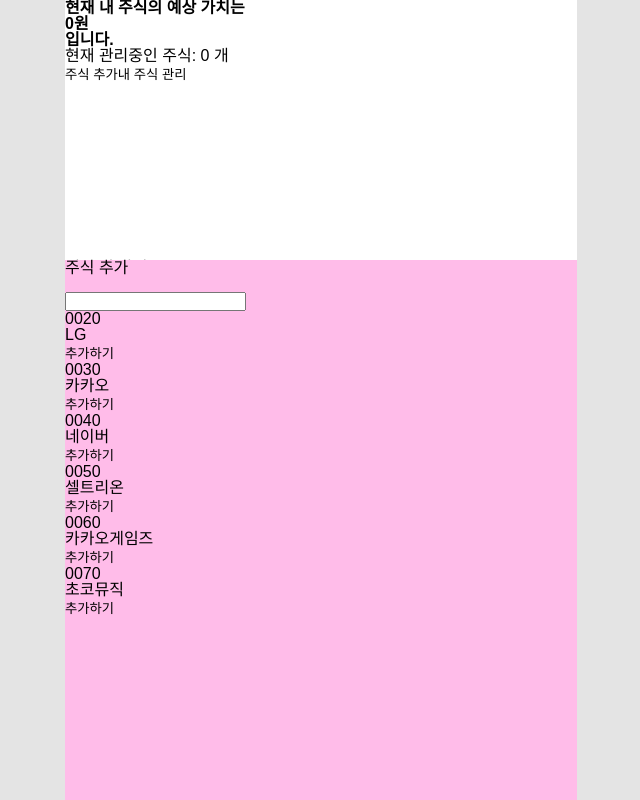
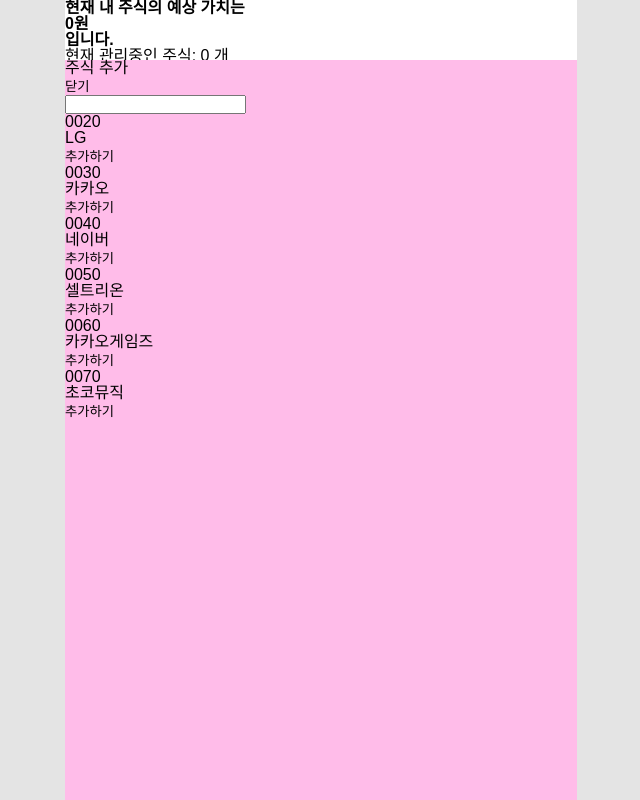
Before and after one commit to seungminRyu/stock-eye, a React (Create React App) app: page / in a window 1280 px wide. Both pictures are taken after a click on the button "주식 추가". Shown: the whole page, without its empty margins (319-959 px from the left). Built offline with nearby package versions, Linux system fonts and the light colour scheme; the HTML template or start-up script is replaced by a standard one.

Commit message:
Add: 메뉴 열기, 닫기 로직 추가

```diff
--- a/public/index.html
+++ b/public/index.html
@@ -24,7 +24,7 @@
       work correctly both with client-side routing and a non-root public URL.
       Learn how to configure a non-root public URL by running `npm run build`.
     -->
-    <title>React App</title>
+    <title>스톡아이</title>
   </head>
   <body>
     <noscript>You need to enable JavaScript to run this app.</noscript>
--- a/src/App.js
+++ b/src/App.js
@@ -1,4 +1,4 @@
-import React from 'react';
+import React, { useState } from 'react';
 import { createGlobalStyle } from 'styled-components';
 import { StockProvider } from './context/StockContext';
 import Search from './component/Search';
@@ -15,14 +15,50 @@ const GlobalStyle = createGlobalStyle`
 `;
 
 function App() {
+    const [isManageOpen, setIsManageOpen] = useState(false);
+    const [isSearchOpen, setIsSearchOpen] = useState(false);
+
+    const onManageOpen = () => {
+        const activateManage = () => setIsManageOpen(true);
+        activateManage();
+        console.log("ma open", isSearchOpen);
+    }
+
+    const onManageQuit = () => {
+        const deactivateManage = () => setIsManageOpen(false);
+        deactivateManage();
+        console.log("ma quit", isSearchOpen);
+    }
+
+    const onSearchOpen = () => {
+        const activateSearch = () => setIsSearchOpen(true);
+        activateSearch();
+        console.log("se open: ", isManageOpen);
+
+    }
+    const onSearchQuit = () => {
+        const deactivateSearch = () => setIsSearchOpen(false);
+        deactivateSearch();
+        console.log("se quit", isSearchOpen);
+    }
+
     return (
         <StockProvider>
             <GlobalStyle/>
             <AppTemplate>
                 <Header/>
-                <UserStocks/>
-                <Manage/>
-                <Search/>
+                <UserStocks
+                    onManageOpen={onManageOpen}
+                    onSearchOpen={onSearchOpen}
+                />
+                <Manage
+                    isManageOpen={isManageOpen}
+                    onManageQuit={onManageQuit}
+                />
+                <Search
+                    isSearchOpen={isSearchOpen}
+                    onSearchQuit={onSearchQuit}
+                />
             </AppTemplate>
         </StockProvider>
     );
--- a/src/component/Manage.js
+++ b/src/component/Manage.js
@@ -1,29 +1,41 @@
 import React from 'react';
 import ManagedStockItem from './ManagedStockItem';
 import { useStockState } from '../context/StockContext';
-import styled from 'styled-components';
+import styled, { css } from 'styled-components';
 
 const ManageBlock = styled.div`
     position: absolute;
     left: 0;
     bottom: 0;
+    display: none;
     width: 100%;
-    height: calc(100% - 260px);
+    height: calc(100% - 60px);
     background-color: #becfff;
+
+    ${props =>
+        props.isManageOpen &&
+        css`
+            display: block;
+        `
+    }
 `;
 
-function Manage() {
+function Manage(props) {
+    const {
+        isManageOpen,
+        onManageQuit
+    } = props;
     const managedStocklist = useStockState();
 
     return (
-        <ManageBlock>
+        <ManageBlock isManageOpen={isManageOpen}>
             <div className="manage-wrapper">
                 <div className="manage-header">
                     <div className="manage-header__title">
                         <h1>내 주식 관리</h1>
                     </div>
                     <div className="manage-header__quit-btn">
-                        <button className="quit-btn"></button>
+                        <button className="quit-btn" onClick={onManageQuit}>닫기</button>
                     </div>
                 </div>
                 <div className="manage-body">
--- a/src/component/Search.js
+++ b/src/component/Search.js
@@ -1,5 +1,5 @@
 import React, { useState } from 'react';
-import styled from 'styled-components';
+import styled, { css } from 'styled-components';
 import SearchResultItem from './SearchResultItem';
 
 const initList = [
@@ -45,23 +45,35 @@ const SearchBlock = styled.div`
     position: absolute;
     left: 0;
     bottom: 0;
+    display: none;
     width: 100%;
-    height: calc(100% - 260px);
+    height: calc(100% - 60px);
     background-color: #ffbce9;
+
+    ${props =>
+        props.isSearchOpen &&
+        css`
+            display: block;
+        `
+    }
 `;
 
-function Search() {
+function Search(props) {
+    const {
+        isSearchOpen,
+        onSearchQuit,
+    } = props;
     const [searchResultList, setSearchResultList] = useState(initList);
 
     return (
-        <SearchBlock>
+        <SearchBlock isSearchOpen={isSearchOpen}>
             <div className="search-wrapper">
                 <div className="search-header">
                     <div className="search-header__title">
                         <h1>주식 추가</h1>
                     </div>
                     <div className="search-header__quit-btn">
-                        <button className="quit-btn"></button>
+                        <button className="quit-btn" onClick={onSearchQuit}>닫기</button>
                     </div>
                 </div>
                 <div className="search-body">
--- a/src/component/UserStocks.js
+++ b/src/component/UserStocks.js
@@ -7,7 +7,11 @@ const UserStocksBlock = styled.main`
 
 `;
 
-function UserStocks() {
+function UserStocks(props) {
+    const {
+        onSearchOpen,
+        onManageOpen
+    } = props;
     const stockList = useStockState();
     const stockNum = stockList.length;
 
@@ -17,8 +21,8 @@ function UserStocks() {
                 <h3>
                     현재 관리중인 주식: {stockNum} 개
                 </h3>
-                <button>주식 추가</button>
-                <button>내 주식 관리</button>
+                <button onClick={onSearchOpen}>주식 추가</button>
+                <button onClick={onManageOpen}>내 주식 관리</button>
             </div>
             <div className="user-stock-list">
                 <StockList stockList={stockList}></StockList>
```
